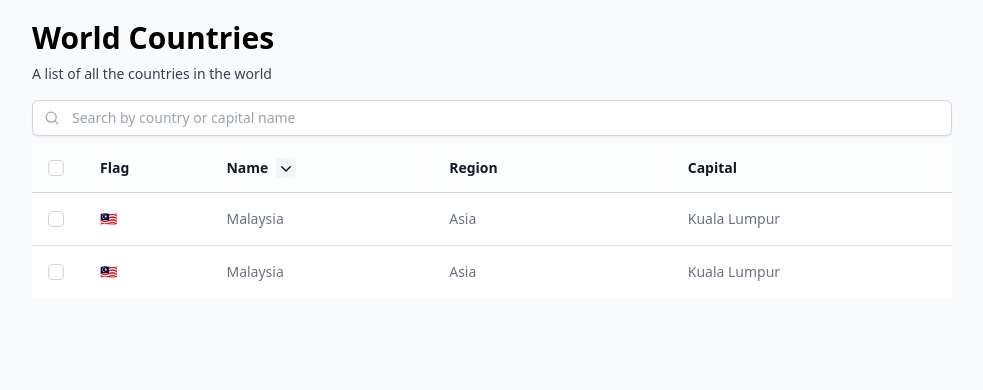
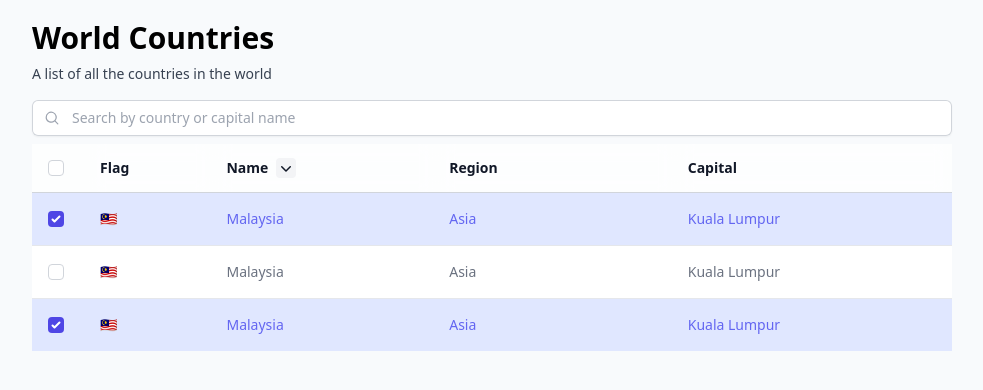
Before and after one commit to muhaiminmfadzil/world_countries_vue3, a Vue app: page / in a window 1280 px wide. Shown: the top 390 px of the page, without its empty margins (148-1131 px from the left). Built offline with nearby package versions, Linux system fonts and the light colour scheme.

Commit message:
selected ui layout

```diff
--- a/src/components/CountryTable.vue
+++ b/src/components/CountryTable.vue
@@ -7,13 +7,22 @@ const countries = [
     name: 'Malaysia',
     region: 'Asia',
     capital: 'Kuala Lumpur',
-    flag: '🇲🇾'
+    flag: '🇲🇾',
+    selected: true
   },
   {
     name: 'Malaysia',
     region: 'Asia',
     capital: 'Kuala Lumpur',
-    flag: '🇲🇾'
+    flag: '🇲🇾',
+    selected: false
+  },
+  {
+    name: 'Malaysia',
+    region: 'Asia',
+    capital: 'Kuala Lumpur',
+    flag: '🇲🇾',
+    selected: true
   }
 ]
 </script>
@@ -92,7 +101,11 @@ const countries = [
               </tr>
             </thead>
             <tbody class="bg-white">
-              <tr v-for="(country, countryIdx) in countries" :key="country.name">
+              <tr
+                v-for="(country, countryIdx) in countries"
+                :key="country.name"
+                :class="[{ 'bg-indigo-100': country.selected }]"
+              >
                 <td
                   :class="[
                     countryIdx !== countries.length - 1 ? 'border-b border-gray-200' : '',
@@ -102,7 +115,7 @@ const countries = [
                   <input
                     type="checkbox"
                     class="absolute w-4 h-4 -mt-2 text-indigo-600 border-gray-300 rounded left-4 top-1/2 focus:ring-indigo-600"
-                    :value="country.name"
+                    v-model="country.selected"
                   />
                 </td>
                 <td
@@ -116,7 +129,8 @@ const countries = [
                 <td
                   :class="[
                     countryIdx !== countries.length - 1 ? 'border-b border-gray-200' : '',
-                    'whitespace-nowrap px-3 py-4 text-sm text-gray-500 sm:table-cell'
+                    country.selected ? 'text-indigo-500 font-medium' : 'text-gray-500',
+                    'whitespace-nowrap px-3 py-4 text-sm sm:table-cell'
                   ]"
                 >
                   {{ country.name }}
@@ -124,7 +138,8 @@ const countries = [
                 <td
                   :class="[
                     countryIdx !== countries.length - 1 ? 'border-b border-gray-200' : '',
-                    'whitespace-nowrap px-3 py-4 text-sm text-gray-500 lg:table-cell'
+                    country.selected ? 'text-indigo-500 font-medium' : 'text-gray-500',
+                    'whitespace-nowrap px-3 py-4 text-sm lg:table-cell'
                   ]"
                 >
                   {{ country.region }}
@@ -132,7 +147,8 @@ const countries = [
                 <td
                   :class="[
                     countryIdx !== countries.length - 1 ? 'border-b border-gray-200' : '',
-                    'whitespace-nowrap px-3 py-4 text-sm text-gray-500 lg:table-cell'
+                    country.selected ? 'text-indigo-500 font-medium' : 'text-gray-500',
+                    'whitespace-nowrap px-3 py-4 text-sm lg:table-cell'
                   ]"
                 >
                   {{ country.capital }}
```
